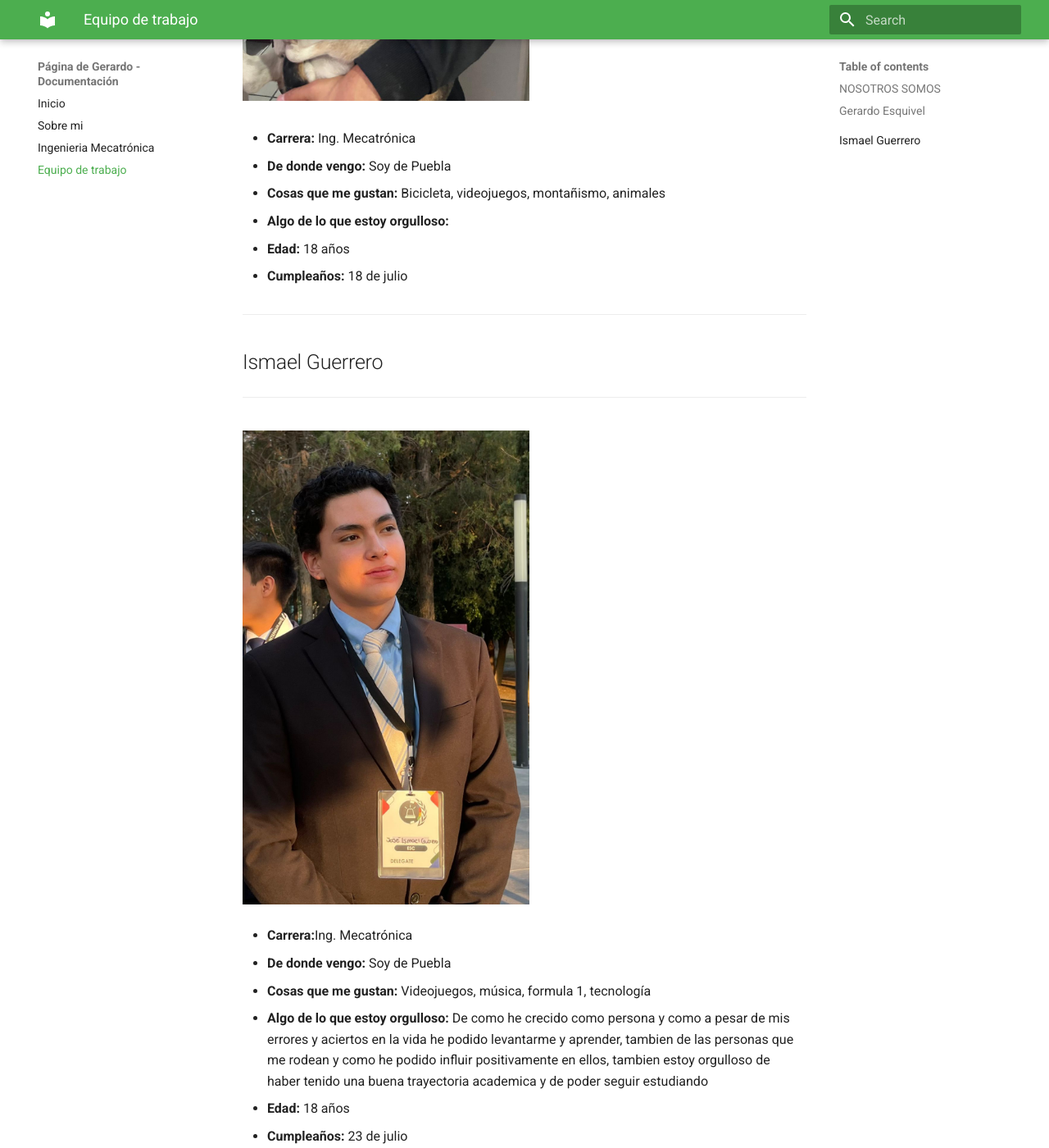
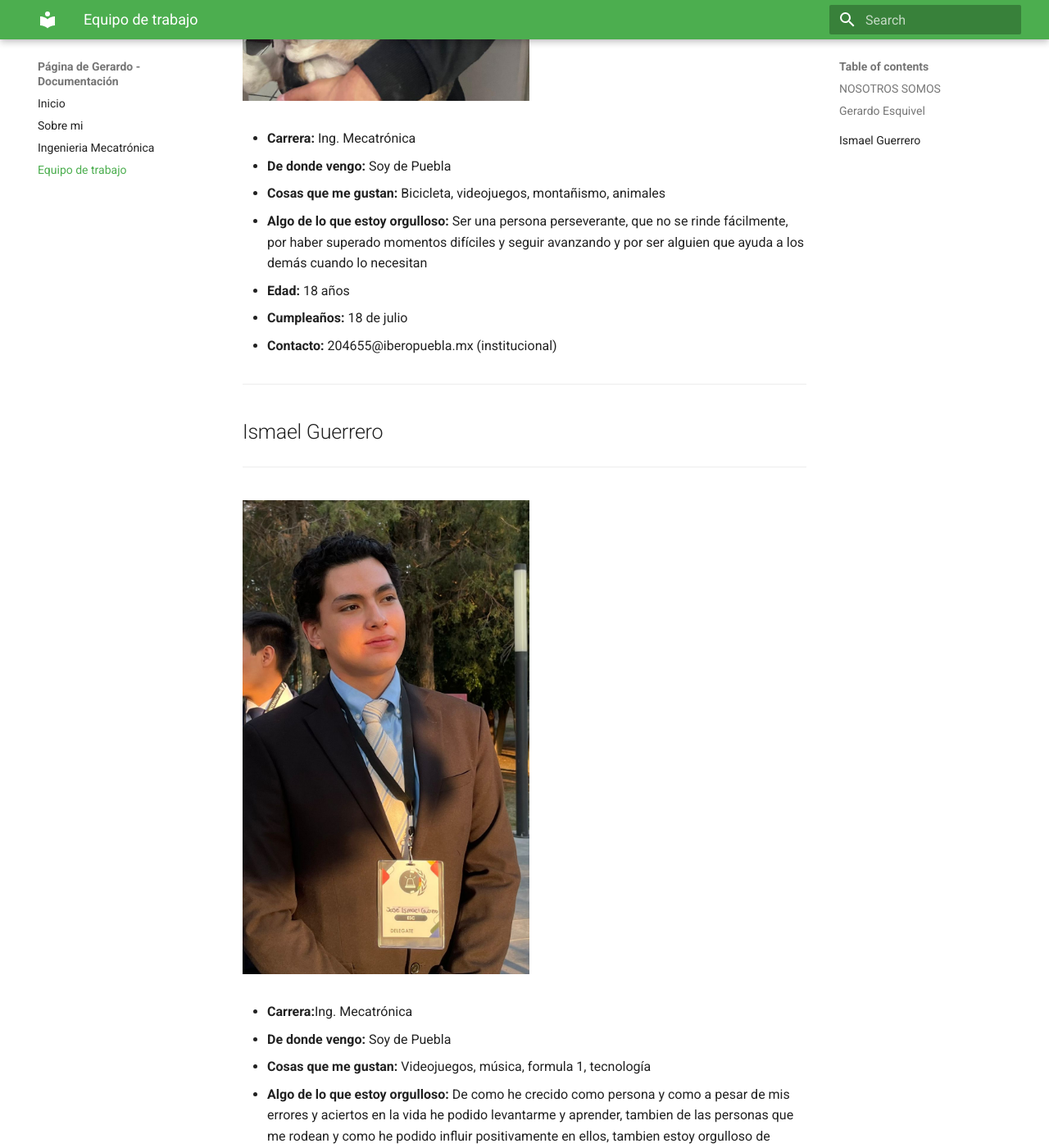
Before and after one commit to Gerardo-Esquivel/PortafoloProyectoIngernieria, an MkDocs documentation site: the page built from docs/presentacion.md, in a window 1280 px wide and 1400 px high, scrolled down 767 px. Shown: the whole window at 82% size. Built offline with MkDocs 1.6.1 and Material for MkDocs 9.7.7, drawn with Linux system fonts in a browser that asks for light colours; some of the changed text lies outside the part shown.

Commit message:
Update presentacion.md

```diff
--- a/docs/presentacion.md
+++ b/docs/presentacion.md
@@ -6,18 +6,19 @@
 ---
 <img src="../imgs/gerardo.jpeg" alt="foto_gerardo" width="350">
 ---
-
 - **Carrera:** Ing. Mecatrónica
 
 - **De donde vengo:** Soy de Puebla
 
 - **Cosas que me gustan:** Bicicleta, videojuegos, montañismo, animales
 
-- **Algo de lo que estoy orgulloso:**
+- **Algo de lo que estoy orgulloso:** Ser una persona perseverante, que no se rinde fácilmente, por haber superado momentos difíciles y seguir avanzando y por ser alguien que ayuda a los demás cuando lo necesitan
 
 - **Edad:** 18 años
 
 - **Cumpleaños:** 18 de julio
+
+- **Contacto:** 204655@iberopuebla.mx (institucional)
 
 ---
 ## Ismael Guerrero
@@ -25,8 +26,15 @@
 <img src="../imgs/josisma.jpeg" alt="foto_joy" width="350">
 ---
 - **Carrera:**Ing. Mecatrónica
+
 - **De donde vengo:** Soy de Puebla
+
 - **Cosas que me gustan:** Videojuegos, música, formula 1, tecnología
+
 - **Algo de lo que estoy orgulloso:** De como he crecido como persona y como a pesar de mis errores y aciertos en la vida he podido levantarme y aprender, tambien de las personas que me rodean y como he podido influir positivamente en ellos, tambien estoy orgulloso de haber tenido una buena trayectoria academica y de poder seguir estudiando
+
 - **Edad:** 18 años
+
 - **Cumpleaños:** 23 de julio
+
+- **Contacto:** 203563@iberopuebla.mx
```
